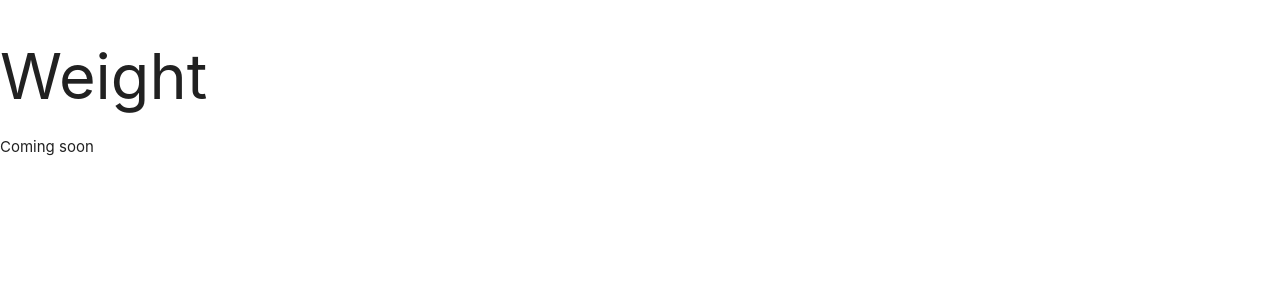
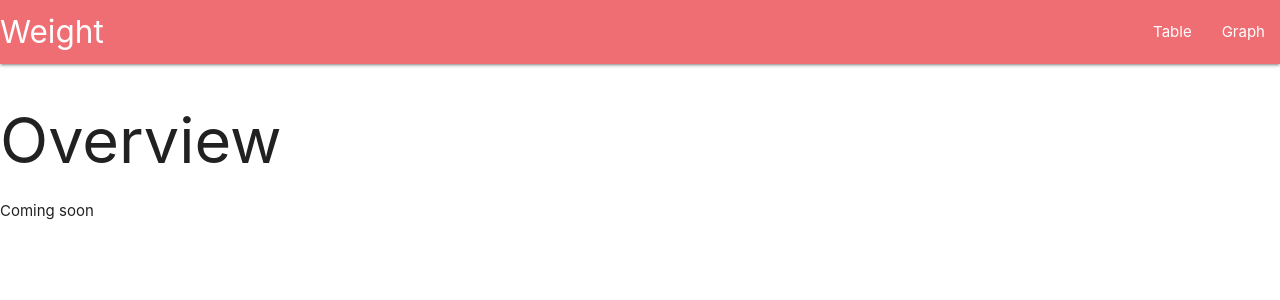
Before and after one commit to shoorick/weight, a Flask app: page / in a window 1280 px wide. Shown: the top 300 px of the page. Run offline with Flask 2, Linux system fonts and the light colour scheme.

Commit message:
Add navbar

```diff
--- a/templates/base.html
+++ b/templates/base.html
@@ -8,6 +8,15 @@
   </head>
 
   <body>
+    <nav>
+      <div class="nav-wrapper">
+        <a href="{{ url_for('index')}}" class="brand-logo">Weight</a>
+        <ul id="nav-mobile" class="right hide-on-med-and-down">
+          <li><a href="/table">Table</a></li>
+          <li><a href="/graph">Graph</a></li>
+        </ul>
+      </div>
+    </nav>
     {% block content %} {% endblock %}
     <script src="https://cdnjs.cloudflare.com/ajax/libs/materialize/1.0.0/js/materialize.min.js"></script>
   </body>
--- a/templates/index.html
+++ b/templates/index.html
@@ -1,6 +1,6 @@
 {% extends 'base.html' %}
 
 {% block content %}
-  <h1>{% block title %} Weight {% endblock %}</h1>
+  <h1>{% block title %} Overview {% endblock %}</h1>
   <p>Coming soon</p>
 {% endblock %}
```
